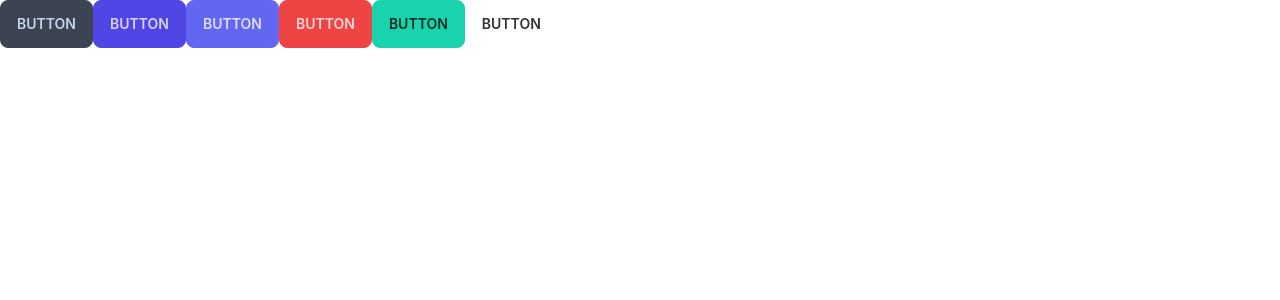
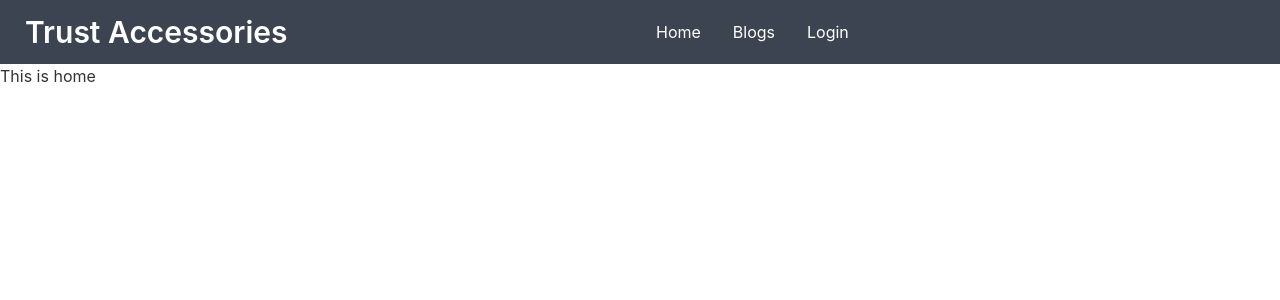
Before and after one commit to JunayedKhanNoor/Trust-Accessories-Client, a React (Create React App) app: page / in a window 1280 px wide. Shown: the top 300 px of the page. Built offline with nearby package versions, Linux system fonts and the light colour scheme.

Commit message:
Navbar create

```diff
--- a/src/App.js
+++ b/src/App.js
@@ -1,16 +1,23 @@
 import "./App.css";
 import { ToastContainer } from "react-toastify";
 import "react-toastify/dist/ReactToastify.css";
+import { Route, Routes } from "react-router-dom";
+import Navbar from "./Pages/Shared/Navbar";
+import Home from "./Pages/Home/Home";
+import Login from "./Pages/Login/Login";
+import SignUp from "./Pages/Login/SignUp";
+import Blogs from "./Pages/Blogs/Blogs";
 
 function App() {
   return (
     <div>
-      <button class="btn">Button</button>
-      <button class="btn btn-primary">Button</button>
-      <button class="btn btn-secondary">Button</button>
-      <button class="btn btn-accent">Button</button>
-      <button class="btn btn-info">Button</button>
-      <button class="btn btn-ghost">Button</button>
+     <Navbar></Navbar>
+     <Routes>
+       <Route path="/" element={<Home/>}/>
+       <Route path="blogs" element={<Blogs/>}/>
+       <Route path="login" element={<Login/>}/>
+       <Route path="signup" element={<SignUp/>}/>
+     </Routes>
       <ToastContainer />
     </div>
   );
--- /dev/null
+++ b/src/Pages/Blogs/Blogs.js
@@ -0,0 +1,11 @@
+import React from 'react';
+
+const Blogs = () => {
+    return (
+        <div>
+            <h2>Blogs</h2>
+        </div>
+    );
+};
+
+export default Blogs;
--- /dev/null
+++ b/src/Pages/Home/Home.js
@@ -0,0 +1,11 @@
+import React from 'react';
+
+const Home = () => {
+    return (
+        <div>
+            <h1>This is home</h1>
+        </div>
+    );
+};
+
+export default Home;
--- /dev/null
+++ b/src/Pages/Login/Login.js
@@ -0,0 +1,11 @@
+import React from 'react';
+
+const Login = () => {
+    return (
+        <div>
+            <h1>Login Page</h1>
+        </div>
+    );
+};
+
+export default Login;
--- /dev/null
+++ b/src/Pages/Login/RequiredAuth.js
@@ -0,0 +1,11 @@
+import React from 'react';
+
+const RequiredAuth = () => {
+    return (
+        <div>
+
+        </div>
+    );
+};
+
+export default RequiredAuth;
--- /dev/null
+++ b/src/Pages/Login/SignUp.js
@@ -0,0 +1,11 @@
+import React from 'react';
+
+const SignUp = () => {
+    return (
+        <div>
+            <h1>Signup</h1>
+        </div>
+    );
+};
+
+export default SignUp;
--- /dev/null
+++ b/src/Pages/Shared/Footer.js
@@ -0,0 +1,11 @@
+import React from 'react';
+
+const Footer = () => {
+    return (
+        <div>
+
+        </div>
+    );
+};
+
+export default Footer;
--- /dev/null
+++ b/src/Pages/Shared/Loading.js
@@ -0,0 +1,11 @@
+import React from 'react';
+
+const Loading = () => {
+    return (
+        <div>
+
+        </div>
+    );
+};
+
+export default Loading;
--- /dev/null
+++ b/src/Pages/Shared/Navbar.js
@@ -0,0 +1,61 @@
+import React from "react";
+import { Link } from "react-router-dom";
+
+const Navbar = () => {
+  const menuItems = (
+    <>
+      <li>
+        <Link to="/">Home</Link>
+      </li>
+      <li>
+        <Link to="blogs">Blogs</Link>
+      </li>
+      <li>
+        <Link to="login">Login</Link>
+      </li>
+    </>
+  );
+  return (
+    <div className=" bg-neutral">
+      <div className="navbar max-w-7xl mx-auto  text-white">
+        <div className="navbar-start">
+          <div className="dropdown">
+            <label tabIndex="0" className="btn btn-ghost lg:hidden">
+              <svg
+                xmlns="http://www.w3.org/2000/svg"
+                className="h-5 w-5"
+                fill="none"
+                viewBox="0 0 24 24"
+                stroke="currentColor"
+              >
+                <path
+                  strokeLinecap="round"
+                  strokeLinejoin="round"
+                  strokeWidth="2"
+                  d="M4 6h16M4 12h8m-8 6h16"
+                />
+              </svg>
+            </label>
+            <ul
+              tabIndex="0"
+              className="menu menu-compact dropdown-content mt-3 p-2 shadow bg-base-100 rounded-box w-52 text-neutral"
+            >
+              { menuItems}
+            </ul>
+          </div>
+
+          <Link to="/" className="btn btn-ghost normal-case sm:text-xl lg:text-3xl">
+            Trust Accessories
+          </Link>
+        </div>
+        <div className="navbar-center hidden lg:flex">
+          <ul className="menu menu-horizontal p-0">
+            {menuItems}
+          </ul>
+        </div>
+      </div>
+    </div>
+  );
+};
+
+export default Navbar;
```
